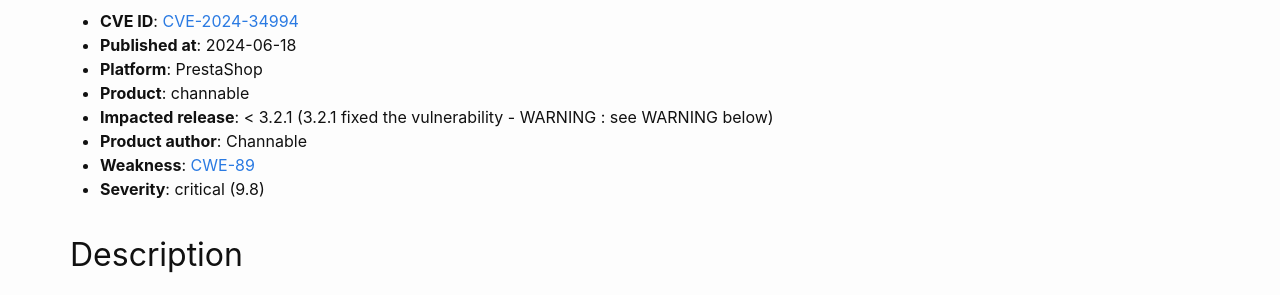
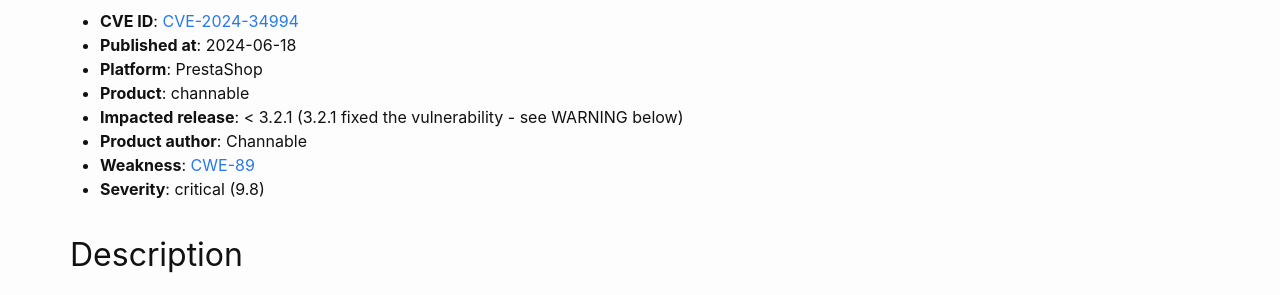
Before and after one commit to friends-of-presta/security-advisories, a Jekyll site: the page built from _posts/2024-06-18-channable.md, in a window 1280 px wide and 900 px high, scrolled down 578 px. Shown: the part 153-448 px from the top of the window. Built offline with Jekyll 4.4.1, drawn with Linux system fonts in a browser that asks for light colours.

Commit message:
Update 2024-06-18-channable.md

```diff
--- a/_posts/2024-06-18-channable.md
+++ b/_posts/2024-06-18-channable.md
@@ -17,7 +17,7 @@ In the module "Channable" (channable) up to version 3.2.1 from Channable for Pre
 * **Published at**: 2024-06-18
 * **Platform**: PrestaShop
 * **Product**: channable
-* **Impacted release**: < 3.2.1 (3.2.1 fixed the vulnerability - WARNING : see WARNING below)
+* **Impacted release**: < 3.2.1 (3.2.1 fixed the vulnerability - see WARNING below)
 * **Product author**: Channable
 * **Weakness**: [CWE-89](https://cwe.mitre.org/data/definitions/89.html)
 * **Severity**: critical (9.8)
```
